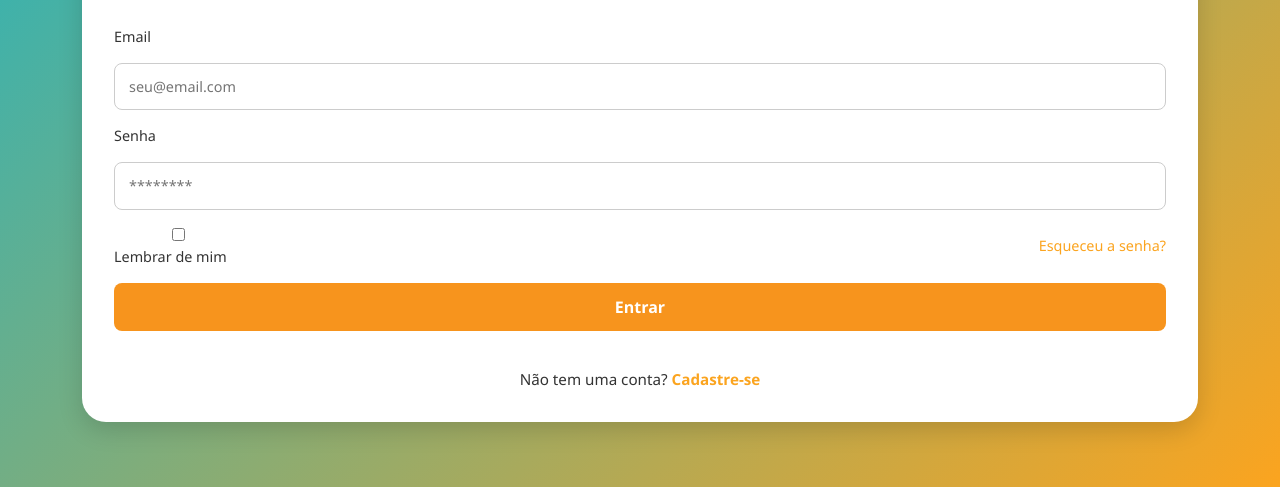
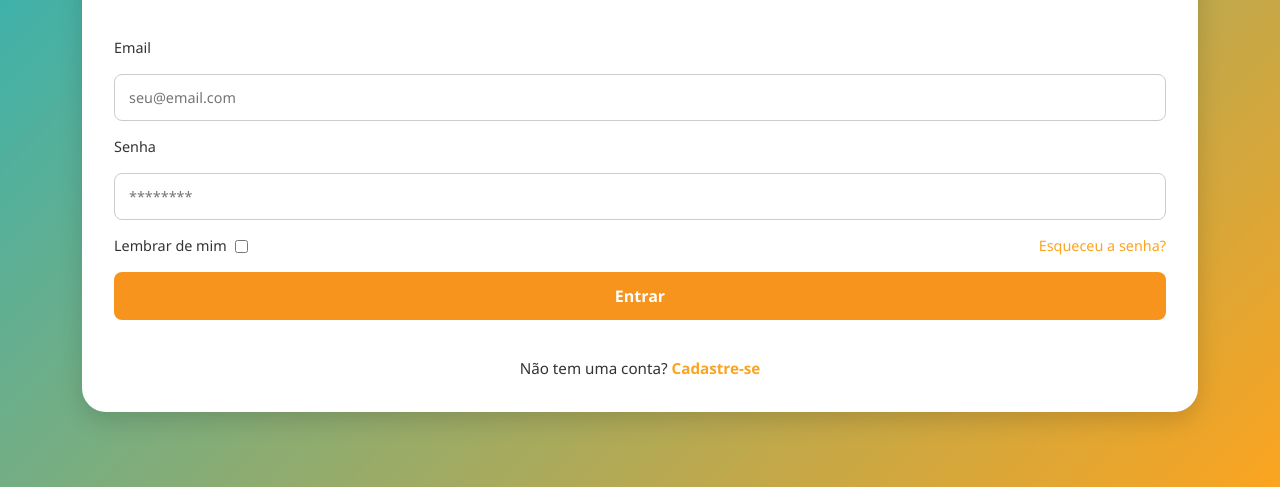
Before and after one commit to 0SarahSperduti/PoliArtGen, a plain HTML site: page PoliArtGen/pag_login.html in a window 1280 px wide. Shown: the part 313-800 px from the top of the page. Drawn offline with nearby package versions, Linux system fonts and the light colour scheme.

Commit message:
checkbox do lembrar de mim arrumado

```diff
--- a/PoliArtGen/pag_login.html
+++ b/PoliArtGen/pag_login.html
@@ -30,10 +30,11 @@
 
             <!-- Opções extras -->
             <div class="login-options">
-                <label>
+                <div class="lembrar-grupo">
                     <input type="checkbox" id="lembrar" name="lembrar">
-                    Lembrar de mim
-                </label>
+                    <label for="lembrar">Lembrar de mim</label>
+                </div>
+
                 <a href="#">Esqueceu a senha?</a>
             </div>
 
--- a/PoliArtGen/src/css/style.css
+++ b/PoliArtGen/src/css/style.css
@@ -63,6 +63,22 @@
   margin-top: -1rem;
   /* sobe o subtítulo para perto do título */
   margin-bottom: 1rem;
+}
+
+
+/* checkbox lembrar de mim arrumado */
+.lembrar-grupo {
+  display: flex;
+  flex-direction: row-reverse;
+  align-items: center;
+  justify-content: flex-start;
+  gap: 0.5rem;
+  cursor: pointer;
+}
+
+.lembrar-grupo label {
+  white-space: nowrap;
+  margin: 0;
 }
 
 
```
